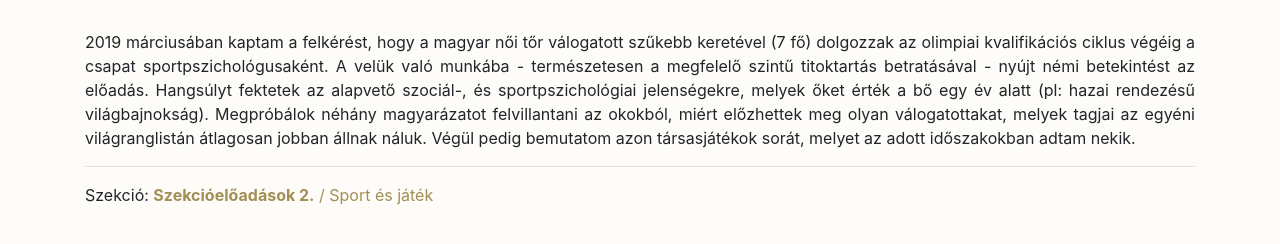
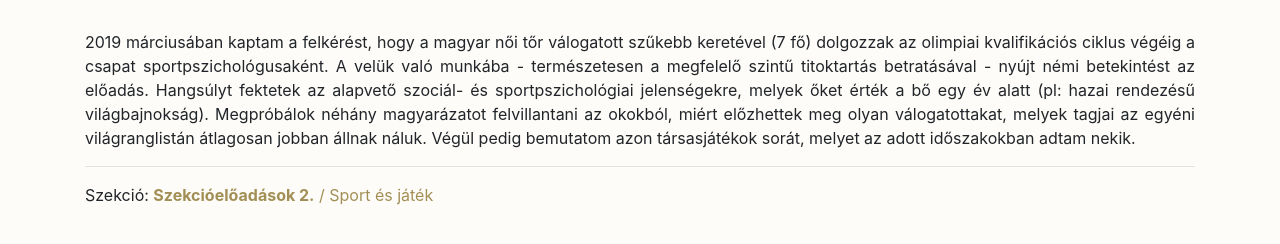
Before and after one commit to hegyhati/psak_2020, a Jekyll site: the page built from _presentations/Harsanyi_Szabolcs_Gergo.md, in a window 1280 px wide. Shown: the part 270-514 px from the top of the page. Built offline with Jekyll 4.4.1, drawn with Linux system fonts in a browser that asks for light colours.

```diff
--- a/_presentations/Harsanyi_Szabolcs_Gergo.md
+++ b/_presentations/Harsanyi_Szabolcs_Gergo.md
@@ -3,4 +3,4 @@ presenter: Harsányi Szabolcs Gergő
 title: "Társasjáték"
 ---
 
-2019 márciusában kaptam a felkérést, hogy a magyar női tőr válogatott szűkebb keretével (7 fő) dolgozzak az olimpiai kvalifikációs ciklus végéig a csapat sportpszichológusaként. A velük való munkába - természetesen a megfelelő szintű titoktartás betratásával - nyújt némi betekintést az előadás. Hangsúlyt fektetek az alapvető szociál-, és sportpszichológiai jelenségekre, melyek őket érték a bő egy év alatt (pl: hazai rendezésű világbajnokság). Megpróbálok néhány magyarázatot felvillantani az okokból, miért előzhettek meg olyan válogatottakat, melyek tagjai az egyéni világranglistán átlagosan jobban állnak náluk. Végül pedig bemutatom azon társasjátékok sorát, melyet az adott időszakokban adtam nekik.
+2019 márciusában kaptam a felkérést, hogy a magyar női tőr válogatott szűkebb keretével (7 fő) dolgozzak az olimpiai kvalifikációs ciklus végéig a csapat sportpszichológusaként. A velük való munkába - természetesen a megfelelő szintű titoktartás betratásával - nyújt némi betekintést az előadás. Hangsúlyt fektetek az alapvető szociál- és sportpszichológiai jelenségekre, melyek őket érték a bő egy év alatt (pl: hazai rendezésű világbajnokság). Megpróbálok néhány magyarázatot felvillantani az okokból, miért előzhettek meg olyan válogatottakat, melyek tagjai az egyéni világranglistán átlagosan jobban állnak náluk. Végül pedig bemutatom azon társasjátékok sorát, melyet az adott időszakokban adtam nekik.
```
